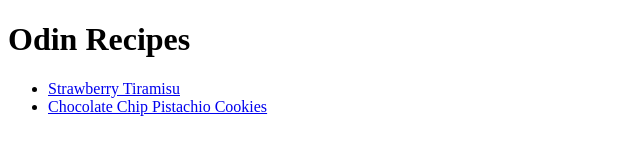
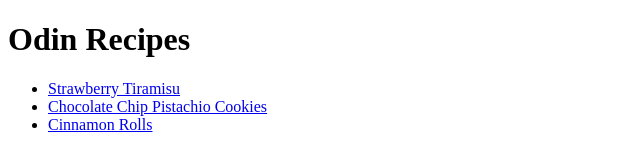
Before and after one commit to chelseanne23/odin-recipes, a plain HTML site: page index.html in a window 1280 px wide. Shown: the whole page, without its empty margins (0-640 px from the left). Drawn offline with Linux system fonts and the light colour scheme.

Commit message:
Update homepage with additional links

```diff
--- a/index.html
+++ b/index.html
@@ -15,6 +15,7 @@
           >Chocolate Chip Pistachio Cookies</a
         >
       </li>
+      <li><a href="recipes/cinnamon-rolls.html">Cinnamon Rolls</a></li>
     </ul>
   </body>
 </html>
```
